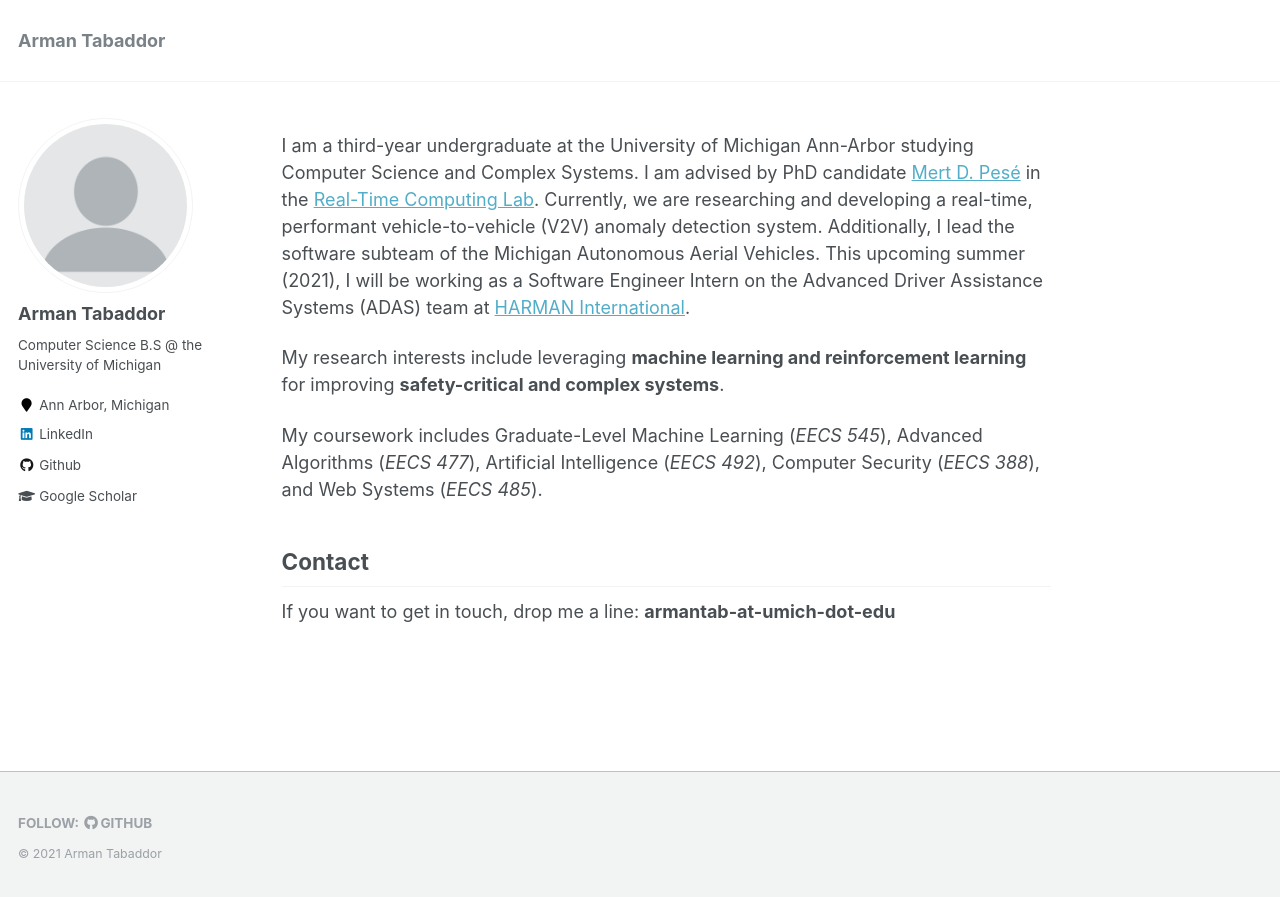
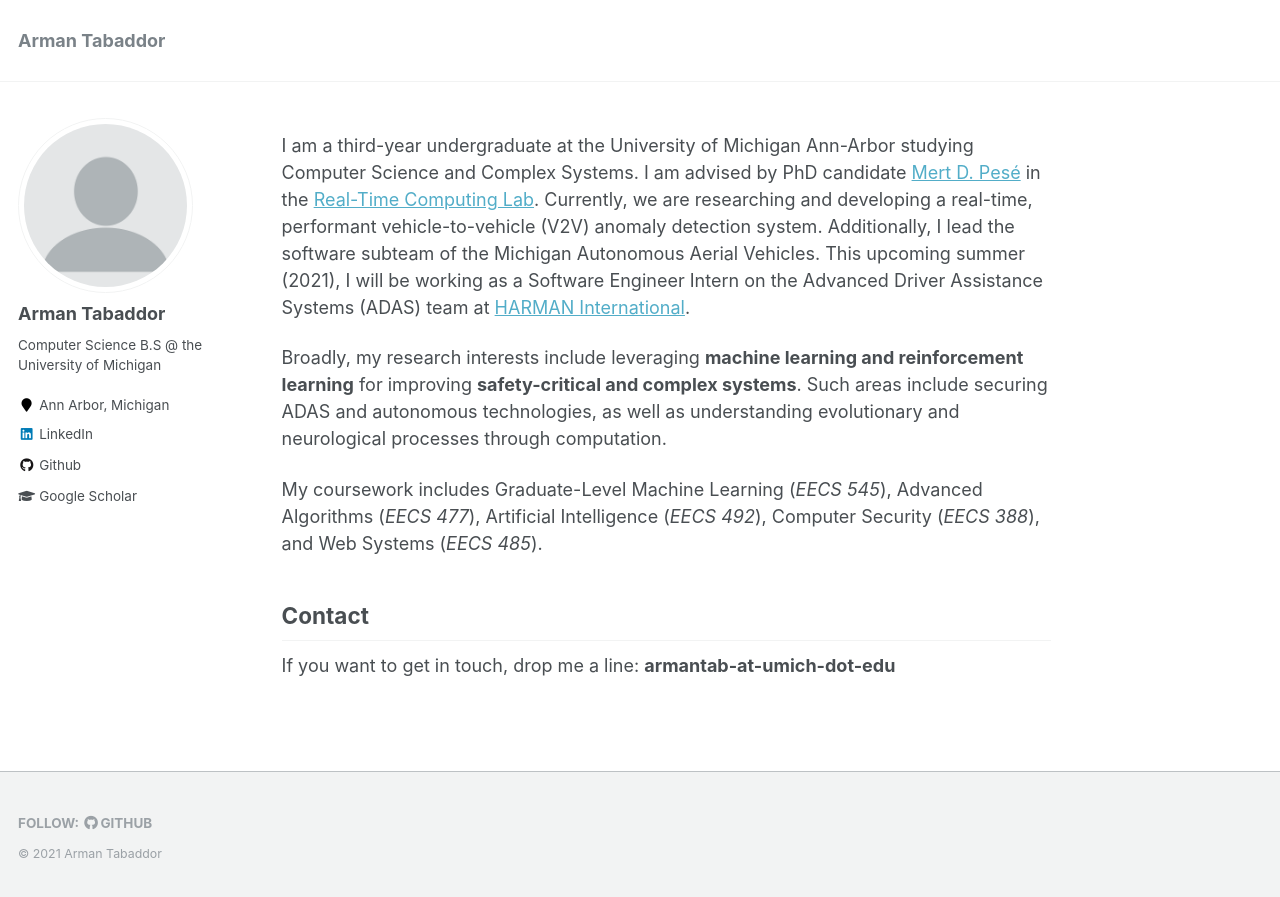
Before and after one commit to tabaddor/tabaddor.github.io, a Jekyll site: the page built from _pages/about.md, in a window 1280 px wide. Shown: the top 897 px of the page. Built offline with Jekyll 4.4.1, drawn with Linux system fonts in a browser that asks for light colours.

Commit message:
Updated research interests.

```diff
--- a/_pages/about.md
+++ b/_pages/about.md
@@ -10,7 +10,7 @@ redirect_from:
 
 I am a third-year undergraduate at the University of Michigan Ann-Arbor studying Computer Science and Complex Systems. I am advised by PhD candidate [Mert D. Pesé](https://web.eecs.umich.edu/~mpese/) in the [Real-Time Computing Lab](https://rtcl.eecs.umich.edu/rtclweb/). Currently, we are researching and developing a real-time, performant vehicle-to-vehicle (V2V) anomaly detection system. Additionally, I lead the software subteam of the Michigan Autonomous Aerial Vehicles. This upcoming summer (2021), I will be working as a Software Engineer Intern on the Advanced Driver Assistance Systems (ADAS) team at [HARMAN International](https://harman.com).
 
-My research interests include leveraging **machine learning and reinforcement learning** for improving **safety-critical and complex systems**.
+Broadly, my research interests include leveraging **machine learning and reinforcement learning** for improving **safety-critical and complex systems**. Such areas include securing ADAS and autonomous technologies, as well as understanding evolutionary and neurological processes through computation.
 
 My coursework includes Graduate-Level Machine Learning (_EECS 545_), Advanced Algorithms (_EECS 477_), Artificial Intelligence (_EECS 492_), Computer Security (_EECS 388_), and Web Systems (_EECS 485_).
 
```
